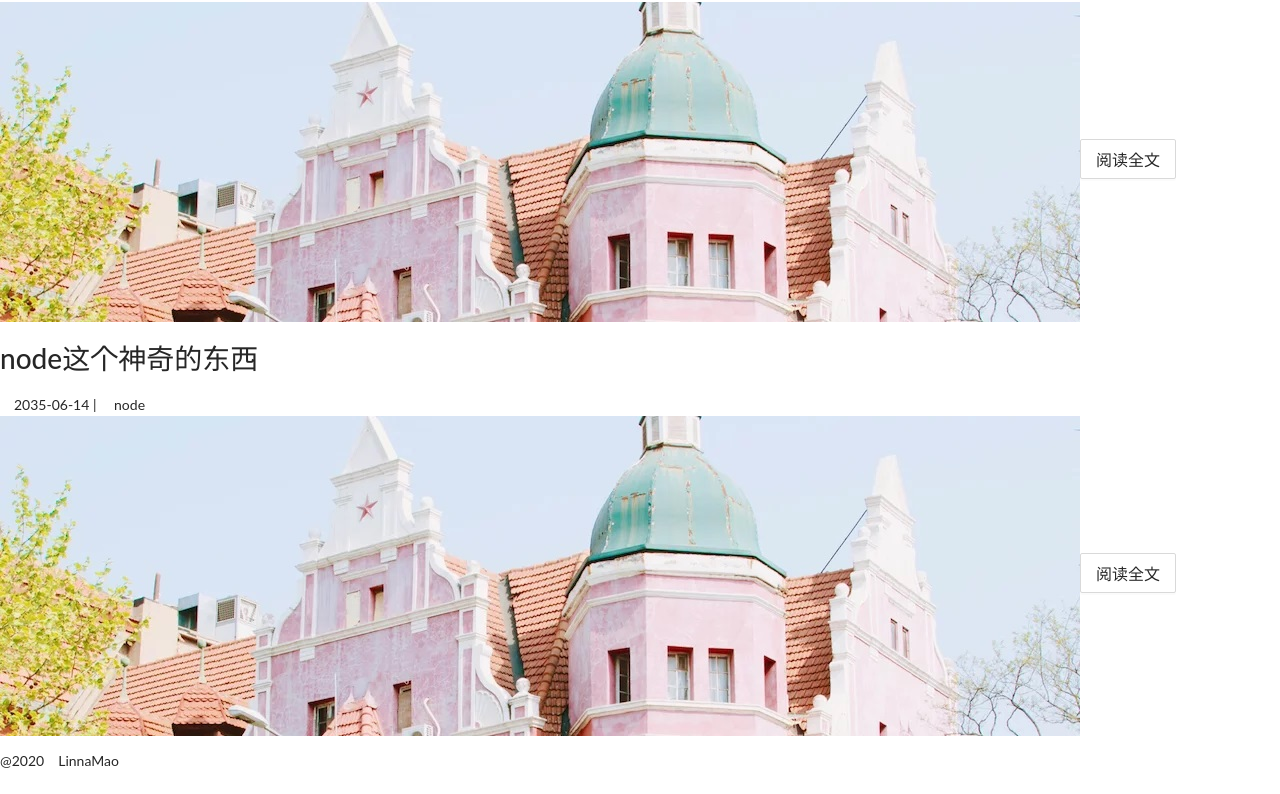
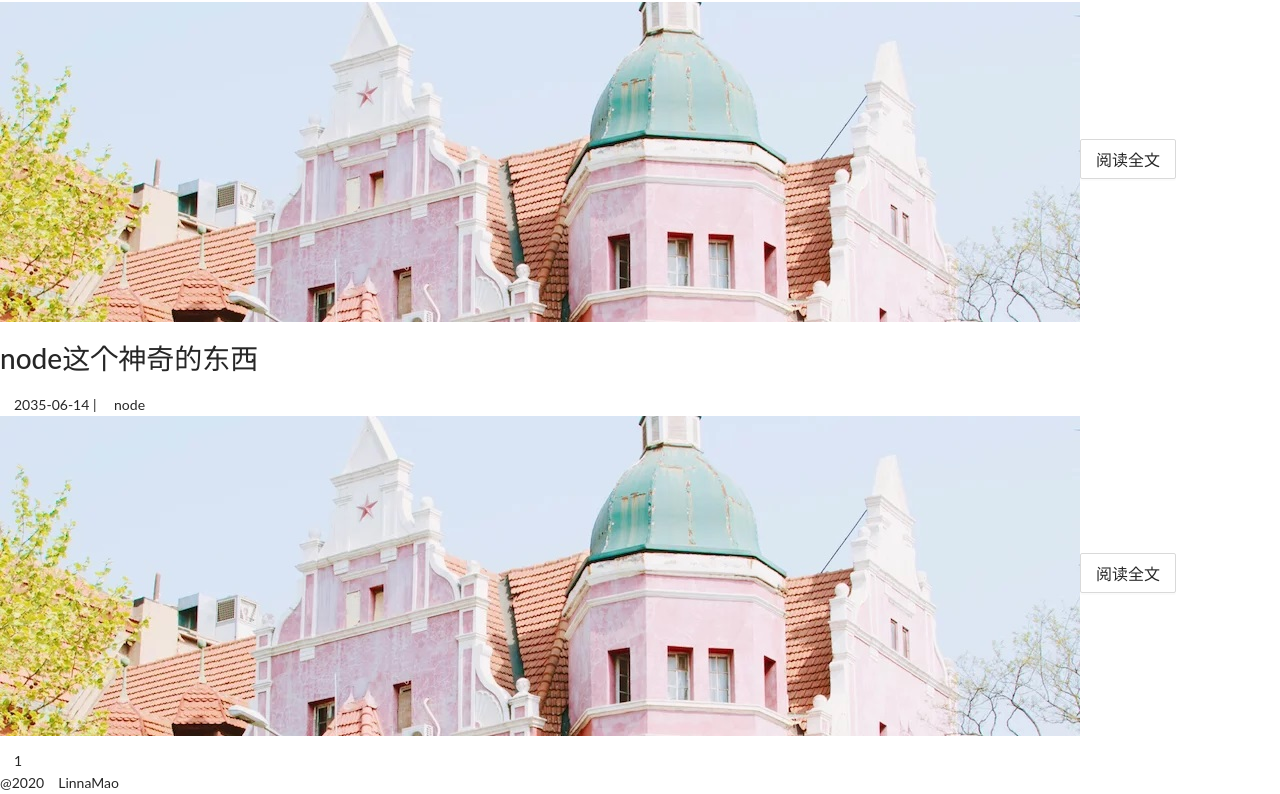
Before and after one commit to linnaMao/react-blog, a React app: page / in a window 1280 px wide. Shown: the part 1496-2290 px from the top of the page. Before the commit the page ends 2268 px from the top, so only its background shows below. Built offline with nearby package versions, Linux system fonts and the light colour scheme.

Commit message:
:sparkles:增加当前页数

```diff
--- a/src/common/iconfont.js
+++ b/src/common/iconfont.js
@@ -2,7 +2,7 @@
 import { createFromIconfontCN } from '@ant-design/icons';
 
 const IconFont = createFromIconfontCN({
-  scriptUrl: '//at.alicdn.com/t/font_1682042_58xublw4v6n.js',
+  scriptUrl: '//at.alicdn.com/t/font_1682042_8b8tgb72914.js',
 });
 
 export default IconFont
--- a/src/component/ArticleDetail.js
+++ b/src/component/ArticleDetail.js
@@ -1,6 +1,5 @@
 import React from 'react';
 import style from './index.scss'
-import IconFont from '../common/iconfont'
 
 class BlogAbout extends React.Component {
   render() {
--- a/src/component/BlogHome.js
+++ b/src/component/BlogHome.js
@@ -52,6 +52,15 @@ class BlogHome extends React.Component {
           </div>
          ))
        }
+       <div className={style.pagination}>
+          <span className={style.pagePrev}>
+            <IconFont type='icon-zuojiantou' />
+          </span>
+          <span className={style.num}>1</span>
+          <span className={style.pageNext}>
+            <IconFont type='icon-youjiantou' />
+          </span>
+       </div>
      </div>
     )
   }
--- a/src/component/index.scss
+++ b/src/component/index.scss
@@ -71,6 +71,19 @@ canvas {
         background-color: $colorF;
         border: 1px solid $colorF;
       }
+    }
+  }
+
+  // 文章当前页数
+  .pagination {
+    .pagePrev, .pageNext {
+      padding: 0 20px;
+      color: $colorD;
+      cursor: not-allowed;
+    }
+    .num {
+      color: $colorF;
+      font-weight: 550;
     }
   }
 }
```
